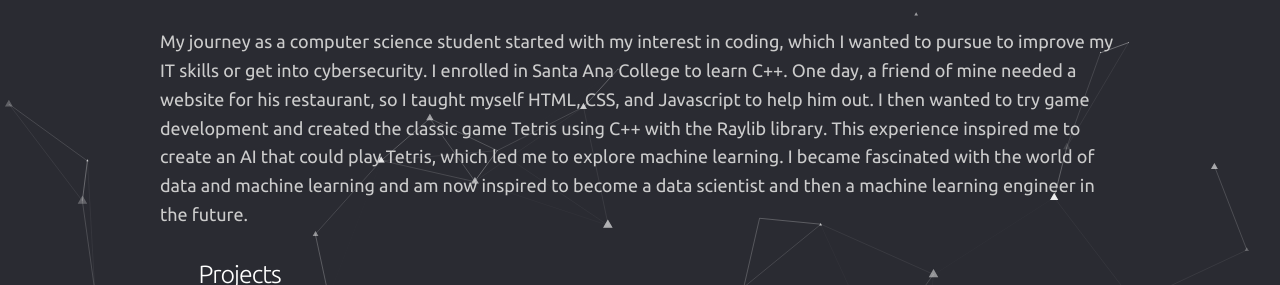
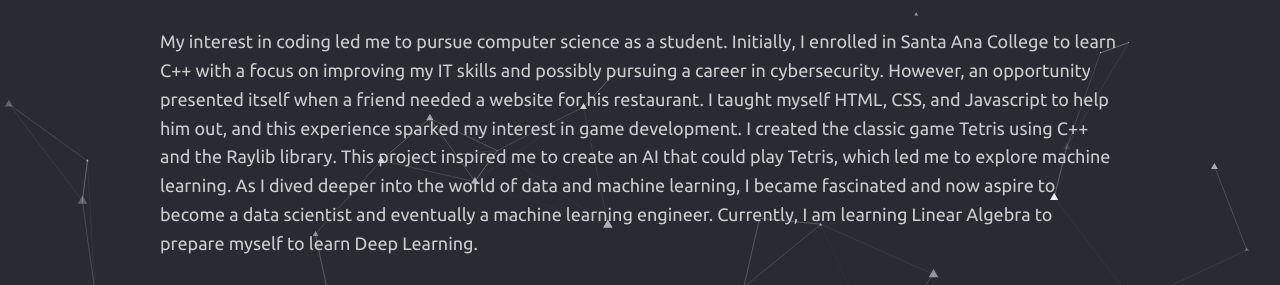
Before and after one commit to ki3n98/Portfolio, a plain HTML site: page index.html in a window 1280 px wide. Shown: the part 264-549 px from the top of the page. Drawn offline with nearby package versions, Linux system fonts and the light colour scheme.

Commit message:
update about me

```diff
--- a/index.html
+++ b/index.html
@@ -18,14 +18,18 @@
             </div>
 
             <div class="about-me mb">
-                My journey as a computer science student started with my interest
-                in coding, which I wanted to pursue to improve my IT skills or get into cybersecurity.
-                I enrolled in Santa Ana College to learn C++. One day, a friend of mine needed a website
-                for his restaurant, so I taught myself HTML, CSS, and Javascript to help him out. I then wanted to
-                try game development and created the classic game Tetris using C++ with the Raylib library.
-                This experience inspired me to create an AI that could play Tetris, which led me to explore
-                machine learning. I became fascinated with the world of data and machine learning and am now
-                inspired to become a data scientist and then a machine learning engineer in the future.
+                My interest in coding led me to pursue computer science as a student.
+                Initially, I enrolled in Santa Ana College to learn C++ with a focus
+                on improving my IT skills and possibly pursuing a career in cybersecurity.
+                However, an opportunity presented itself when a friend needed a website for
+                his restaurant. I taught myself HTML, CSS, and Javascript to help him out,
+                and this experience sparked my interest in game development. I created the
+                classic game Tetris using C++ and the Raylib library. This project
+                inspired me to create an AI that could play Tetris, which led me to
+                explore machine learning. As I dived deeper into the world of data and
+                machine learning, I became fascinated and now aspire to become a data
+                scientist and eventually a machine learning engineer. Currently, I am
+                learning Linear Algebra to prepare myself to learn Deep Learning.
             </div>
 
 
```
